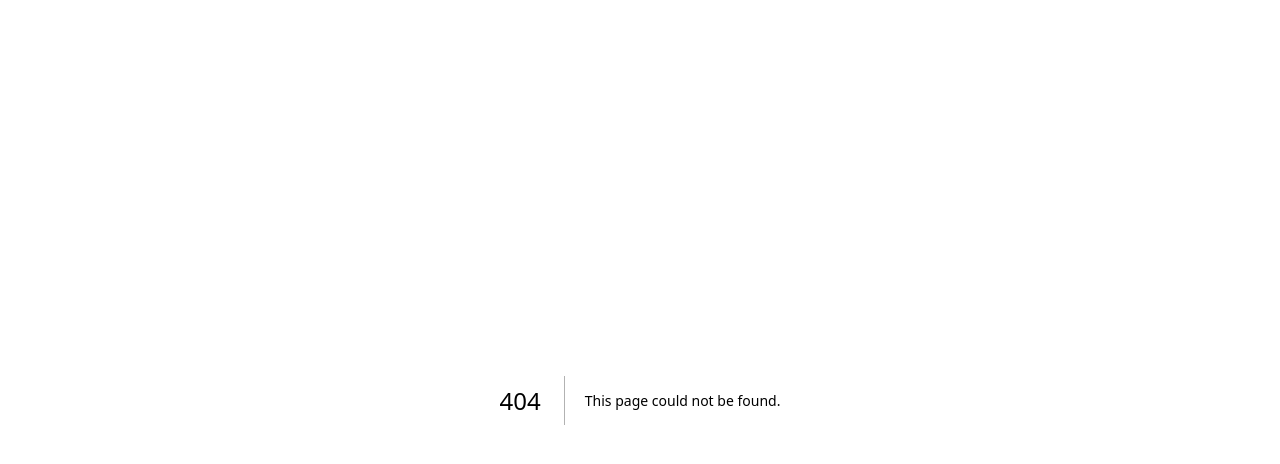
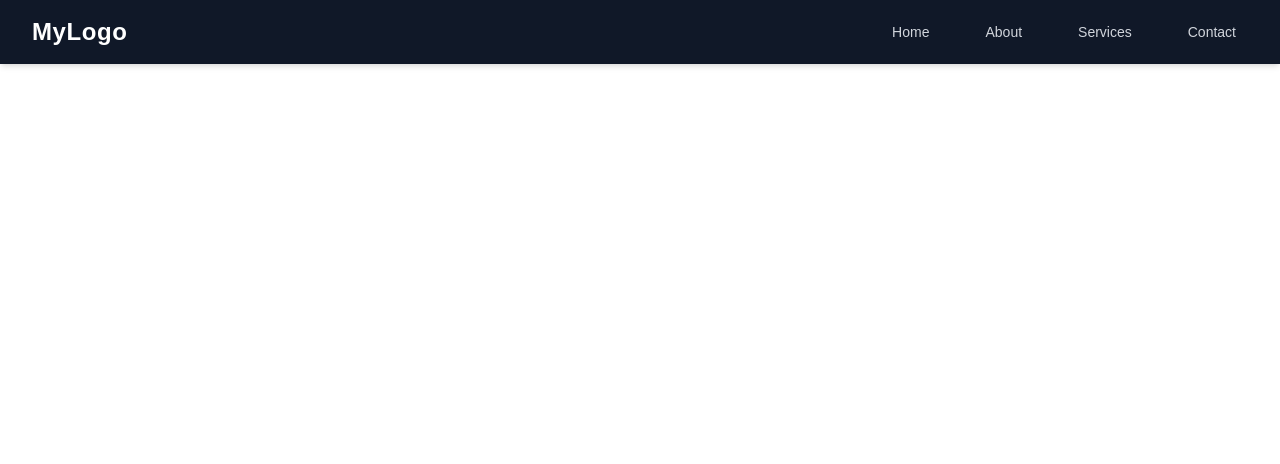
Before and after one commit to KrishDevCrafting/ChatApp, a Next.js app in the folder Frontend/my-app/: page /components in a window 1280 px wide. Before the commit this address had no page. Shown: the top 464 px of the page. Built offline with nearby package versions, Linux system fonts and the light colour scheme.

Commit message:
middleware-issue

```diff
--- /dev/null
+++ b/Frontend/my-app/middleware.js
@@ -0,0 +1,16 @@
+import { clerkMiddleware, createRouteMatcher } from "@clerk/nextjs/server";
+
+const isPublicRoute = createRouteMatcher(["/sign-in(.*", "/sign-up(.*)"]);
+
+export default clerkMiddleware(async (auth, req) => {
+  if (!isPublicRoute(req)) await auth.protect();
+});
+
+export const config = {
+  matcher: [
+    // Skip Next.js internals and all static files, unless found in search params
+    "/((?!_next|[^?]*\\.(?:html?|css|js(?!on)|jpe?g|webp|png|gif|svg|ttf|woff2?|ico|csv|docx?|xlsx?|zip|webmanifest)).*)",
+    // Always run for API routes
+    "/(api|trpc)(.*)",
+  ],
+};
--- a/Frontend/my-app/src/app/components/navBar.js
+++ b/Frontend/my-app/src/app/components/navBar.js
@@ -1,25 +1,108 @@
-import React from "react";
+"use client";
 
-const Navbar = () => {
+import { useState } from "react";
+import Link from "next/link";
+import { usePathname } from "next/navigation";
+
+export default function Navbar() {
+  const [isOpen, setIsOpen] = useState(false);
+  const pathname = usePathname();
+
+  const navLinks = [
+    { name: "Home", href: "/" },
+    { name: "About", href: "/about" },
+    { name: "Services", href: "/services" },
+    { name: "Contact", href: "/contact" },
+  ];
+
+  const toggleMenu = () => setIsOpen((prev) => !prev);
+
   return (
-    <>
-      <navbar>
-        <section>
-          <ul>
-            <li>Home</li>
-            <li>General</li>
-            <li>Products</li>
-          </ul>
+    <nav className="bg-gray-900 text-white shadow-md sticky top-0 z-50">
+      <div className="max-w-7xl mx-auto px-4 sm:px-6 lg:px-8">
+        <div className="flex justify-between items-center h-16">
+          {/* Logo */}
+          <div className="flex-shrink-0 font-extrabold text-2xl tracking-wide cursor-pointer">
+            <Link href="/">MyLogo</Link>
+          </div>
 
-          <div>
-            <ul>
-              <li>Login-btn</li>
-            </ul>
+          {/* Desktop Menu */}
+          <div className="hidden md:flex space-x-8">
+            {navLinks.map(({ name, href }) => (
+              <Link
+                key={href}
+                href={href}
+                className={`px-3 py-2 rounded-md text-sm font-medium transition-colors duration-200 ${
+                  pathname === href
+                    ? "bg-gray-700 text-white"
+                    : "text-gray-300 hover:bg-gray-700 hover:text-white"
+                }`}>
+                {name}
+              </Link>
+            ))}
           </div>
-        </section>
-      </navbar>
-    </>
+
+          {/* Mobile Menu Button */}
+          <div className="md:hidden">
+            <button
+              onClick={toggleMenu}
+              type="button"
+              aria-label="Toggle menu"
+              aria-expanded={isOpen}
+              className="inline-flex items-center justify-center p-2 rounded-md text-gray-300 hover:text-white hover:bg-gray-700 focus:outline-none focus:ring-2 focus:ring-offset-2 focus:ring-offset-gray-800 focus:ring-white transition">
+              {isOpen ? (
+                <svg
+                  className="block h-6 w-6"
+                  fill="none"
+                  stroke="currentColor"
+                  viewBox="0 0 24 24"
+                  aria-hidden="true">
+                  <path
+                    strokeLinecap="round"
+                    strokeLinejoin="round"
+                    strokeWidth="2"
+                    d="M6 18L18 6M6 6l12 12"
+                  />
+                </svg>
+              ) : (
+                <svg
+                  className="block h-6 w-6"
+                  fill="none"
+                  stroke="currentColor"
+                  viewBox="0 0 24 24"
+                  aria-hidden="true">
+                  <path
+                    strokeLinecap="round"
+                    strokeLinejoin="round"
+                    strokeWidth="2"
+                    d="M4 6h16M4 12h16M4 18h16"
+                  />
+                </svg>
+              )}
+            </button>
+          </div>
+        </div>
+      </div>
+
+      {/* Mobile Menu */}
+      {isOpen && (
+        <div className="md:hidden bg-gray-800 px-2 pt-2 pb-3 space-y-1 transition ease-in-out duration-300">
+          {navLinks.map(({ name, href }) => (
+            <Link
+              key={href}
+              href={href}
+              className={`block px-3 py-2 rounded-md text-base font-medium ${
+                pathname === href
+                  ? "bg-gray-700 text-white"
+                  : "text-gray-300 hover:bg-gray-700 hover:text-white"
+              }`}
+              onClick={() => setIsOpen(false)} // close menu on link click
+            >
+              {name}
+            </Link>
+          ))}
+        </div>
+      )}
+    </nav>
   );
-};
-
-export default Navbar;
+}
--- /dev/null
+++ b/Frontend/my-app/src/app/components/page.tsx
@@ -0,0 +1,9 @@
+import React from "react";
+
+export default function page() {
+  return (
+    <div>
+      <h1 className="text-white">page</h1>
+    </div>
+  );
+}
--- a/Frontend/my-app/src/app/layout.tsx
+++ b/Frontend/my-app/src/app/layout.tsx
@@ -1,6 +1,8 @@
 import type { Metadata } from "next";
 import { Geist, Geist_Mono } from "next/font/google";
 import "./globals.css";
+import Navbar from "./components/NavBar";
+import Page from "./components/Page";
 import {
   ClerkProvider,
   SignInButton,
@@ -32,13 +34,14 @@ export default function RootLayout({
 }>) {
   return (
     <ClerkProvider>
-    <html lang="en">
-      <body
-        className={`${geistSans.variable} ${geistMono.variable} antialiased`}
-      >
-        {children}
-      </body>
-    </html>
+      <html lang="en">
+        <body
+          className={`${geistSans.variable} ${geistMono.variable} antialiased`}>
+          <Navbar />
+          <Page />
+          {children}
+        </body>
+      </html>
     </ClerkProvider>
   );
 }
--- a/Frontend/my-app/src/app/page.tsx
+++ /dev/null
@@ -1,7 +0,0 @@
-export default function Home() {
-  return (
-    <div>
-      <h1></h1>
-    </div>
-  );
-}
```
Also changed, not shown: 2 other files (tests, documents, lock files or other folders).
